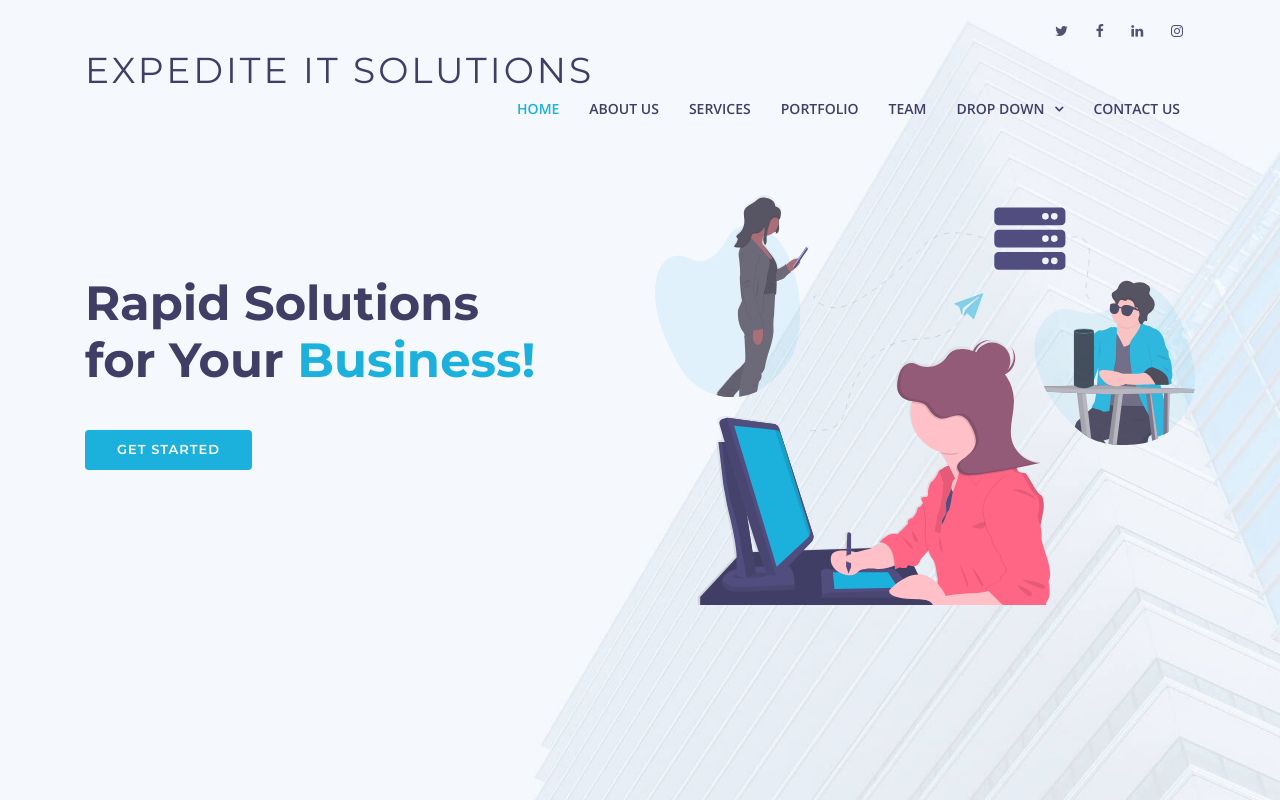
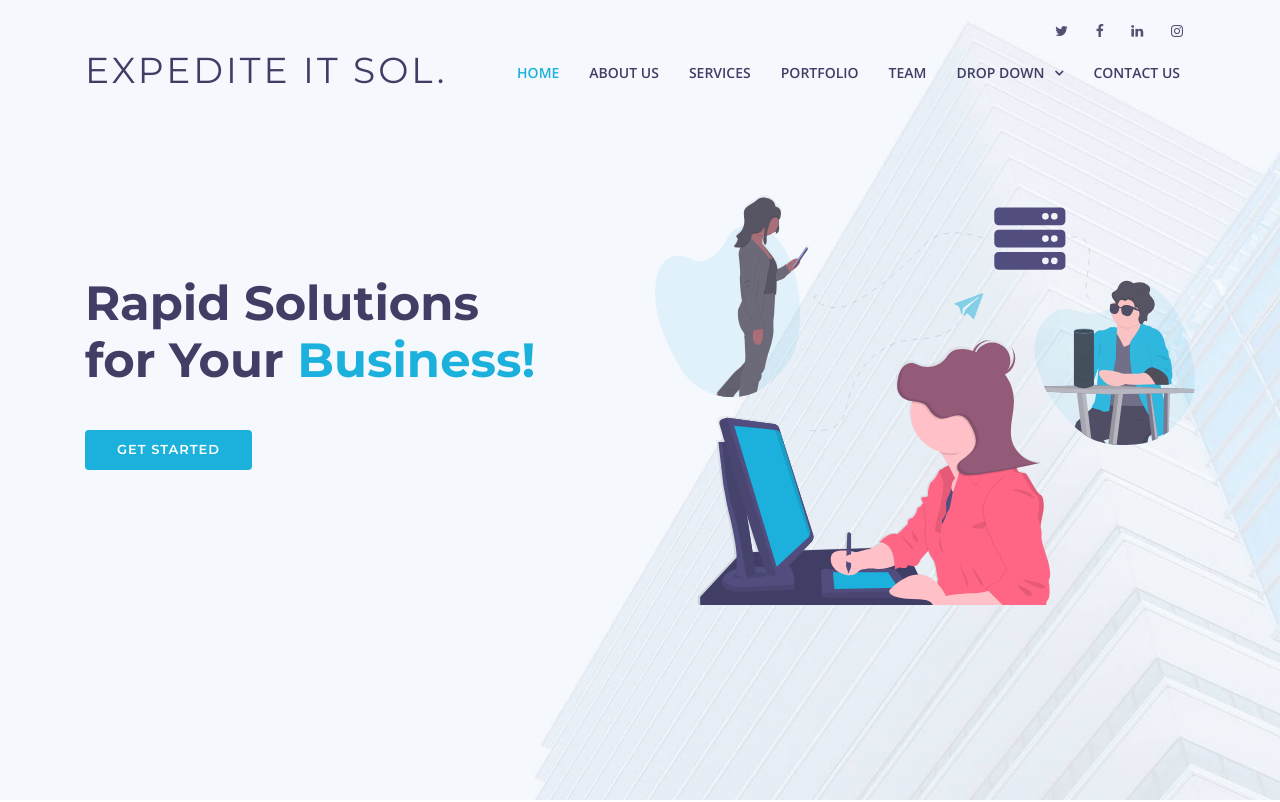
Before and after one commit to vintechconsulting/vintechconsulting.github.io, a plain HTML site: page index.html in a window 1280 px wide. Shown: the top 802 px of the page. Drawn offline with nearby package versions, Linux system fonts and the light colour scheme; files whose address does not match are found by name.

Commit message:
Update index.html

```diff
--- a/index.html
+++ b/index.html
@@ -2,7 +2,6 @@
 <html lang="en">
 <head>
   <meta charset="utf-8">
-  <title>Expedite IT Solutions</title>
   <meta content="width=device-width, initial-scale=1.0" name="viewport">
   <meta content="" name="keywords">
   <meta content="" name="description">
@@ -57,7 +56,7 @@
 
       <div class="logo float-left">
         <!-- Uncomment below if you prefer to use an image logo -->
-        <h1 class="text-light"><a href="#intro" class="scrollto"><span>Expedite IT Solutions</span></a></h1>
+        <h1 class="text-light"><a href="#intro" class="scrollto"><span>Expedite IT Sol.</span></a></h1>
         <!-- <a href="#header" class="scrollto"><img src="img/logo.png" alt="" class="img-fluid"></a> -->
       </div>
 
```
